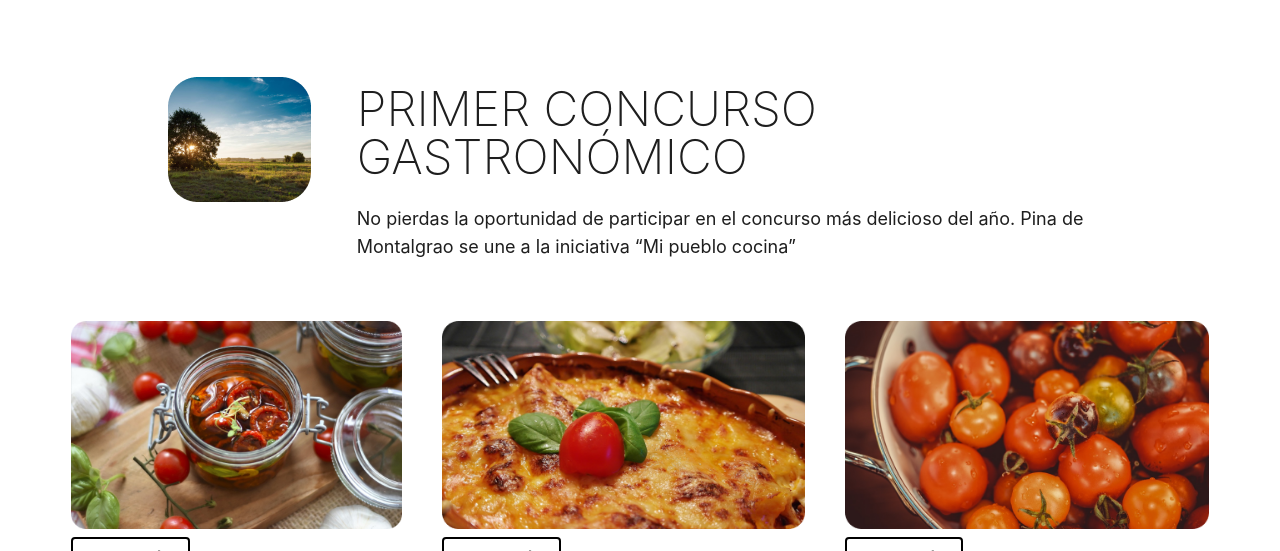
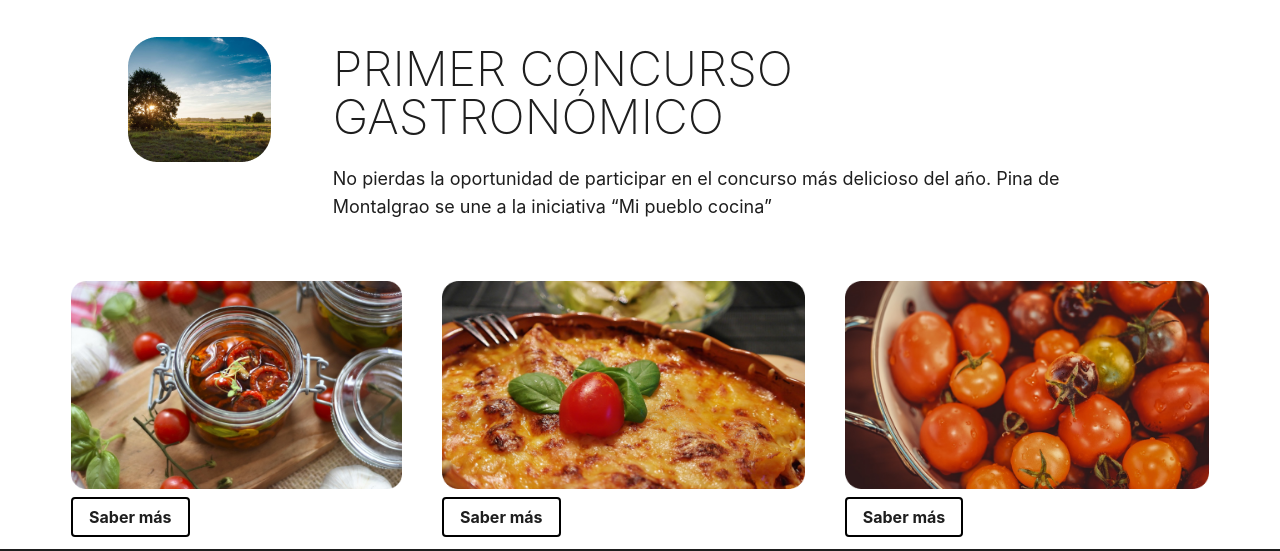
Before and after one commit to jasesio/PinadeMontalgrao_T, a website built with Parcel: page src/index.html in a window 1280 px wide. Shown: the part 74-625 px from the top of the page. Built offline with nearby package versions, Linux system fonts and the light colour scheme.

Commit message:
ultimas mejoras

```diff
--- a/src/index.html
+++ b/src/index.html
@@ -12,7 +12,7 @@
   <include src="./views/header.html"></include>
 
 
-<div class="max-w-screen-lg flex flex-wrap bg-white mx-auto p-10">
+<div class="max-w-screen-lg flex flex-wrap bg-white mx-auto pb-10">
   <div class="md:w-1/5">
     <img src="./assets/images/pina_montalgrao_foto_box8.png" alt="Pina de Montalgrao" class="w-auto mt-4 mb-6">
 
```
